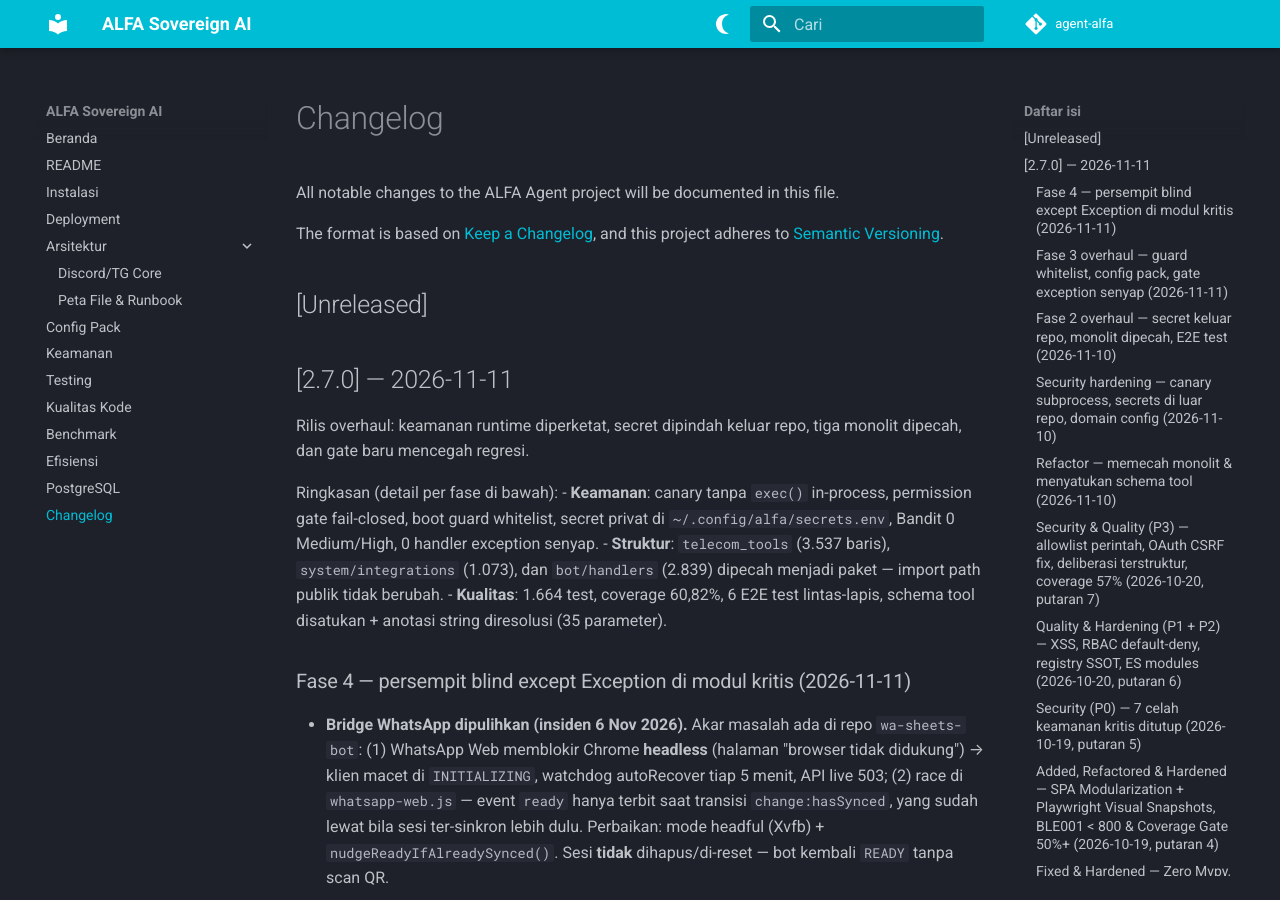
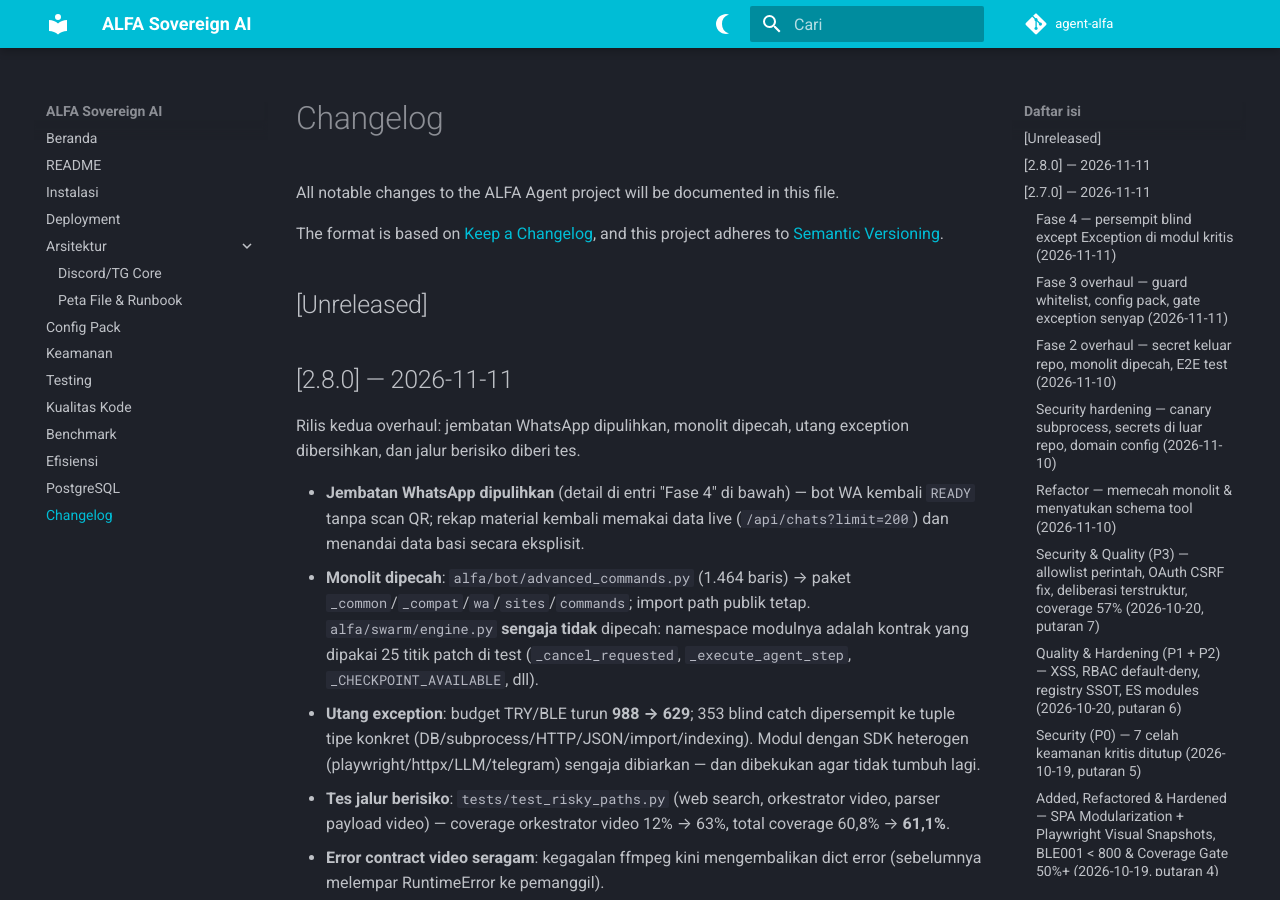
Before and after one commit to fahmialfatah99-cmd/agent-alfa, an MkDocs documentation site: the page built from docs/CHANGELOG.md, in a window 1280 px wide and 900 px high. Built offline with MkDocs 1.6.1 and Material for MkDocs 9.7.7, drawn with Linux system fonts in a browser that asks for light colours; comment, search, counter and statistics services are not loaded; some of the changed text lies outside the part shown.

Commit message:
release: v2.8.0 — jembatan WA pulih, monolit dipecah, utang exception dibersihkan

```diff
--- a/docs/CHANGELOG.md
+++ b/docs/CHANGELOG.md
@@ -8,6 +8,29 @@ The format is based on [Keep a Changelog](https://keepachangelog.com/en/1.0.0/),
 and this project adheres to [Semantic Versioning](https://semver.org/spec/v2.0.0.html).
 
 ## [Unreleased]
+
+## [2.8.0] — 2026-11-11
+
+Rilis kedua overhaul: jembatan WhatsApp dipulihkan, monolit dipecah, utang
+exception dibersihkan, dan jalur berisiko diberi tes.
+
+- **Jembatan WhatsApp dipulihkan** (detail di entri "Fase 4" di bawah) —
+  bot WA kembali `READY` tanpa scan QR; rekap material kembali memakai data
+  live (`/api/chats?limit=200`) dan menandai data basi secara eksplisit.
+- **Monolit dipecah**: `alfa/bot/advanced_commands.py` (1.464 baris) →
+  paket `_common`/`_compat`/`wa`/`sites`/`commands`; import path publik tetap.
+  `alfa/swarm/engine.py` **sengaja tidak** dipecah: namespace modulnya adalah
+  kontrak yang dipakai 25 titik patch di test (`_cancel_requested`,
+  `_execute_agent_step`, `_CHECKPOINT_AVAILABLE`, dll).
+- **Utang exception**: budget TRY/BLE turun **988 → 629**; 353 blind catch
+  dipersempit ke tuple tipe konkret (DB/subprocess/HTTP/JSON/import/indexing).
+  Modul dengan SDK heterogen (playwright/httpx/LLM/telegram) sengaja
+  dibiarkan — dan dibekukan agar tidak tumbuh lagi.
+- **Tes jalur berisiko**: `tests/test_risky_paths.py` (web search, orkestrator
+  video, parser payload video) — coverage orkestrator video 12% → 63%,
+  total coverage 60,8% → **61,1%**.
+- **Error contract video seragam**: kegagalan ffmpeg kini mengembalikan dict
+  error (sebelumnya melempar RuntimeError ke pemanggil).
 
 ## [2.7.0] — 2026-11-11
 
```
Also changed, not shown: CHANGELOG.md (+23 -0 lines), docs/ARCHITECTURE.md (+2 -2 lines), 2 other files.
